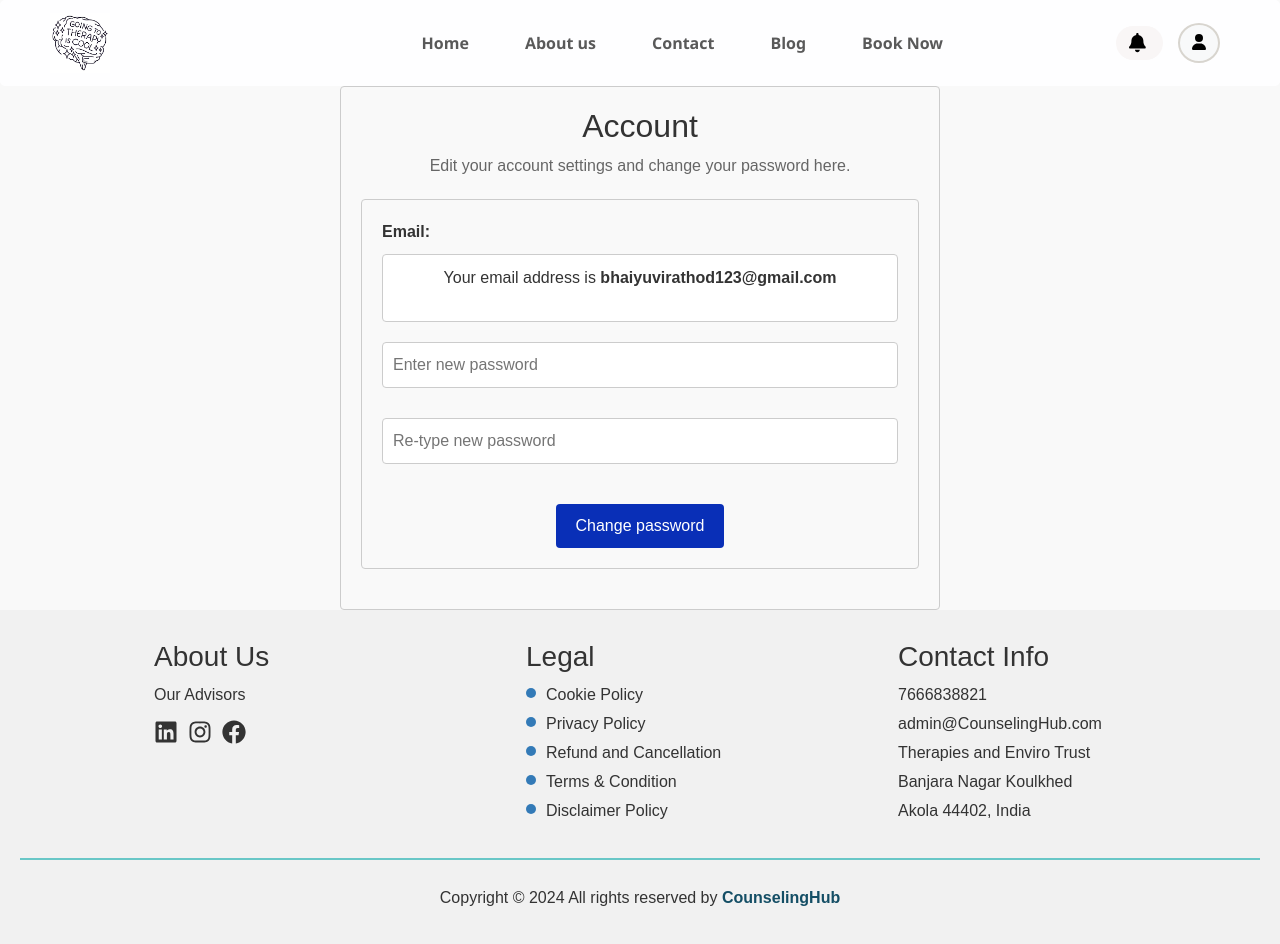
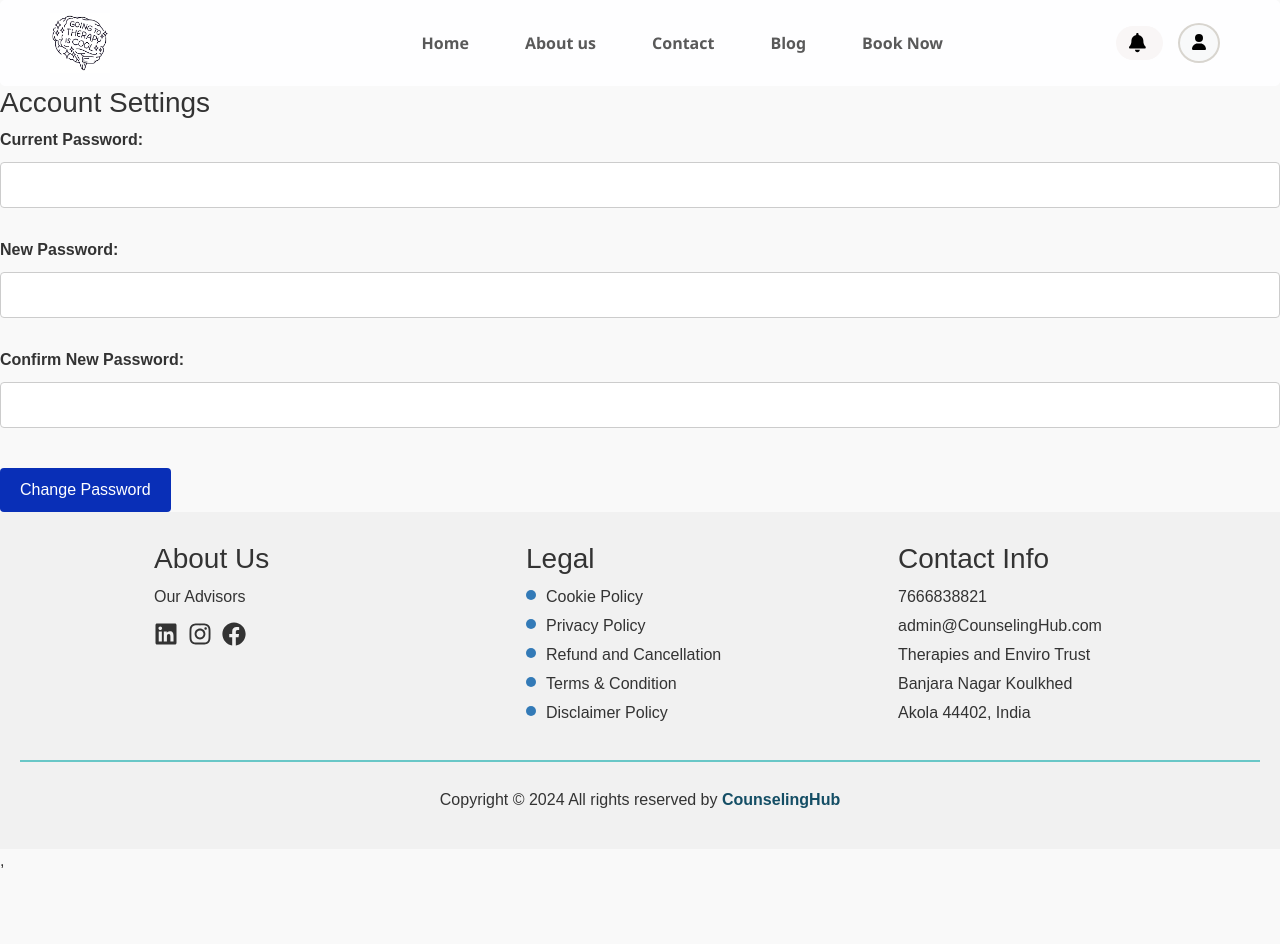
Before and after one commit to prathameshkhandare/Connectcounsellor, a React (Vite) app in the folder Client/: page /account-setting in a window 1280 px wide. Shown: the top 944 px of the page. After the commit the page ends 873 px from the top, so only its background shows below. Built offline with nearby package versions, Linux system fonts and the light colour scheme.

Commit message:
account security related work

```diff
--- a/Client/src/Components/AccountSetting.jsx
+++ b/Client/src/Components/AccountSetting.jsx
@@ -1,67 +1,89 @@
 import React, { useState } from 'react';
-import "../Components/StyleSheets/AccountSetting.css";
+import '../Components/StyleSheets/AccountSetting.css';
 
-function AccountSetting() {
-  const [password, setPassword] = useState({
+const AccountSetting = () => {
+  const [formData, setFormData] = useState({
+    currentPassword: '',
     newPassword: '',
-    confirmPassword: ''
+    confirmNewPassword: ''
   });
-
-  const [emailAddress] = useState('bhaiyuvirathod123@gmail.com'); // Example dynamic email address
+  const [message, setMessage] = useState('');
 
   const handleChange = (e) => {
     const { name, value } = e.target;
-    setPassword({
-      ...password,
-      [name]: value
-    });
+    setFormData({ ...formData, [name]: value });
   };
 
-  const handleSubmit = (e) => {
+  const handleSubmit = async (e) => {
     e.preventDefault();
-    // Add your password update logic here
-    if (password.newPassword === password.confirmPassword) {
-      console.log('Password updated successfully');
+
+    if (formData.newPassword !== formData.confirmNewPassword) {
+      setMessage('New password do not match');
+      return;
+    }
+
+    try {
+      const token = localStorage.getItem('token');
+      const response = await fetch('http://localhost:3000/api/user/change-password', {
+        method: 'POST',
+        headers: {
+          'Content-Type': 'application/json',
+          'Authorization': `Bearer ${token}`
+        },
+        body: JSON.stringify(formData),
+      });
+
+      if (response.status === 200) {
+        setMessage('Password changed successfully');
       } else {
-      console.log('Passwords do not match');
+        const data = await response.json();
+        setMessage(data.message || 'Error changing password');
+      }
+    } catch (error) {
+      console.error('Error changing password:', error);
+      setMessage('Error changing password');
     }
   };
 
   return (
-    <div className="settings-container">
-      <h2>Account</h2>
-      <p>Edit your account settings and change your password here.</p>
-      <div className="email-section">
-        <form className='Account-form' onSubmit={handleSubmit}>
+    <div className="account-setting">
+      <h3>Account Settings</h3>
+      <form onSubmit={handleSubmit}>
         <div className="form-group">
-            <label>Email:</label>
-            <div className="email-address">
-              <p>Your email address is <strong>{emailAddress}</strong></p>
-            </div>
+          <label>Current Password:</label>
+          <input
+            type="password"
+            name="currentPassword"
+            value={formData.currentPassword}
+            onChange={handleChange}
+            required
+          />
         </div>
         <div className="form-group">
+          <label>New Password:</label>
           <input
             type="password"
             name="newPassword"
-              value={password.newPassword}
+            value={formData.newPassword}
             onChange={handleChange}
-              placeholder="Enter new password"
+            required
           />
         </div>
         <div className="form-group">
+          <label>Confirm New Password:</label>
           <input
             type="password"
-              name="confirmPassword"
-              value={password.confirmPassword}
+            name="confirmNewPassword"
+            value={formData.confirmNewPassword}
             onChange={handleChange}
-              placeholder="Re-type new password"
+            required
           />
         </div>
-          <button type="submit">Change password</button>
+        <button type="submit">Change Password</button>
       </form>
-      </div>
+      {message && <p>{message}</p>}
     </div>
   );
-}
+};
 
 export default AccountSetting;
```
Also changed, not shown: 2 other files (tests, documents, lock files or other folders). Lines whose indentation alone changed are shown as unchanged.
